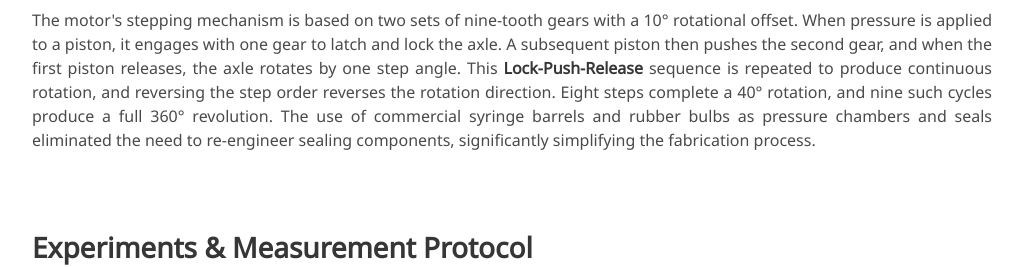
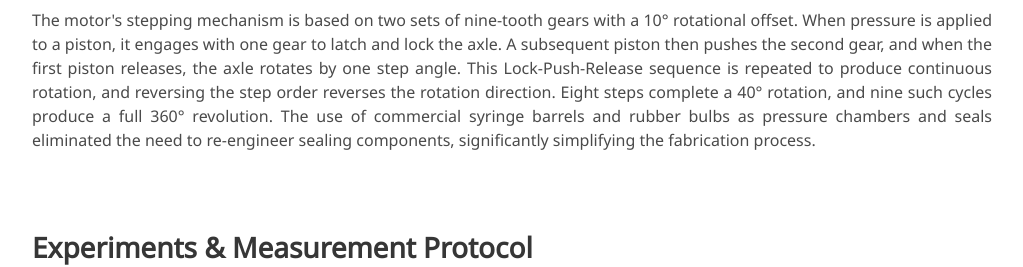
Before and after one commit to imyoungchae/nonmagnetic-stepper-motor, a Jekyll site: the page built from index.md, in a window 1280 px wide and 900 px high, scrolled down 2776 px, cut to the strip 251-518 px from the top of the window. Shown: the whole strip, without its empty margins (128-1151 px from the left). Built offline with Jekyll 4.4.1, drawn with Linux system fonts in a browser that asks for light colours; some web fonts are replaced; part of the change alters nothing that is shown; some of the changed text lies outside the part shown.

```diff
--- a/index.md
+++ b/index.md
@@ -4,14 +4,14 @@ permalink: /
 
 title: "Automated measurement of magnetic field uniformity in Helmholtz coils<br>using a nonmagnetic stepper motor"
 authors:
-  - Young-Chae Son¹, Sung-Jung Joo², Po-Gyu Park², Changjin Yun³, Soo-Chul Lim¹* and Hyung-Kew Lee²*
+  - Young-Chae Son¹†, Sung-Jung Joo²†, Po-Gyu Park², Changjin Yun³, Soo-Chul Lim¹* and Hyung-Kew Lee²*
 affiliations:
   - ¹ Dongguk University, ² KRISS, ³ KOREA University
 ---
 
 
 <div class="is-size-6 has-text-centered" style="margin-top: -5rem; margin-bottom: 0.5rem; color: #555;">
-  * Corresponding Authors
+  † Equal Contribution &nbsp;&nbsp; * Corresponding Authors
 </div>
 <div class="has-text-centered" style="margin-top: 0.8rem; margin-bottom: 1rem;">
   <p class="is-size-5" style="font-weight: 600;">
@@ -139,7 +139,7 @@ function switchFigTab(target) {
 
 <div class="content has-text-justified">
   <p>
-    The motor's stepping mechanism is based on two sets of nine-tooth gears with a 10° rotational offset. When pressure is applied to a piston, it engages with one gear to latch and lock the axle. A subsequent piston then pushes the second gear, and when the first piston releases, the axle rotates by one step angle. This <strong>Lock-Push-Release</strong> sequence is repeated to produce continuous rotation, and reversing the step order reverses the rotation direction. Eight steps complete a 40° rotation, and nine such cycles produce a full 360° revolution. The use of commercial syringe barrels and rubber bulbs as pressure chambers and seals eliminated the need to re-engineer sealing components, significantly simplifying the fabrication process.
+    The motor's stepping mechanism is based on two sets of nine-tooth gears with a 10° rotational offset. When pressure is applied to a piston, it engages with one gear to latch and lock the axle. A subsequent piston then pushes the second gear, and when the first piston releases, the axle rotates by one step angle. This Lock-Push-Release sequence is repeated to produce continuous rotation, and reversing the step order reverses the rotation direction. Eight steps complete a 40° rotation, and nine such cycles produce a full 360° revolution. The use of commercial syringe barrels and rubber bulbs as pressure chambers and seals eliminated the need to re-engineer sealing components, significantly simplifying the fabrication process.
   </p>
 </div>
 
```
